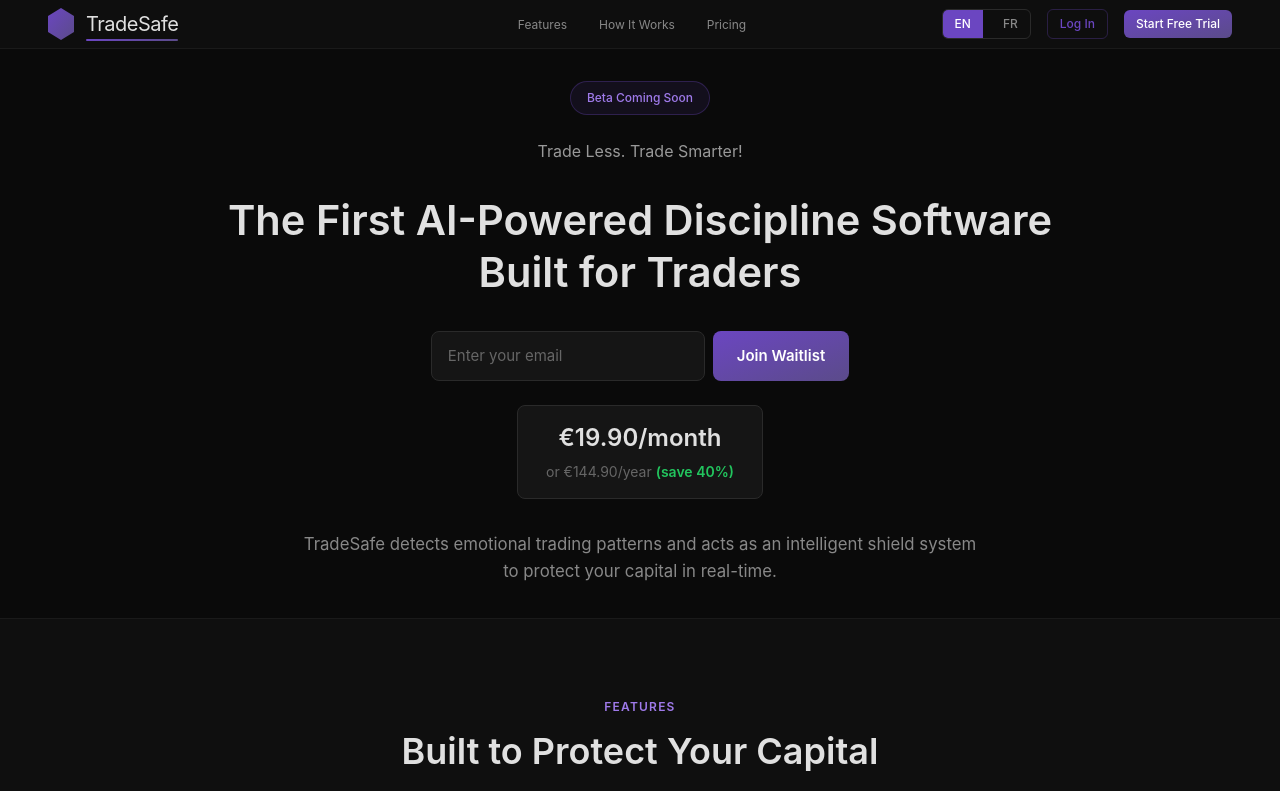
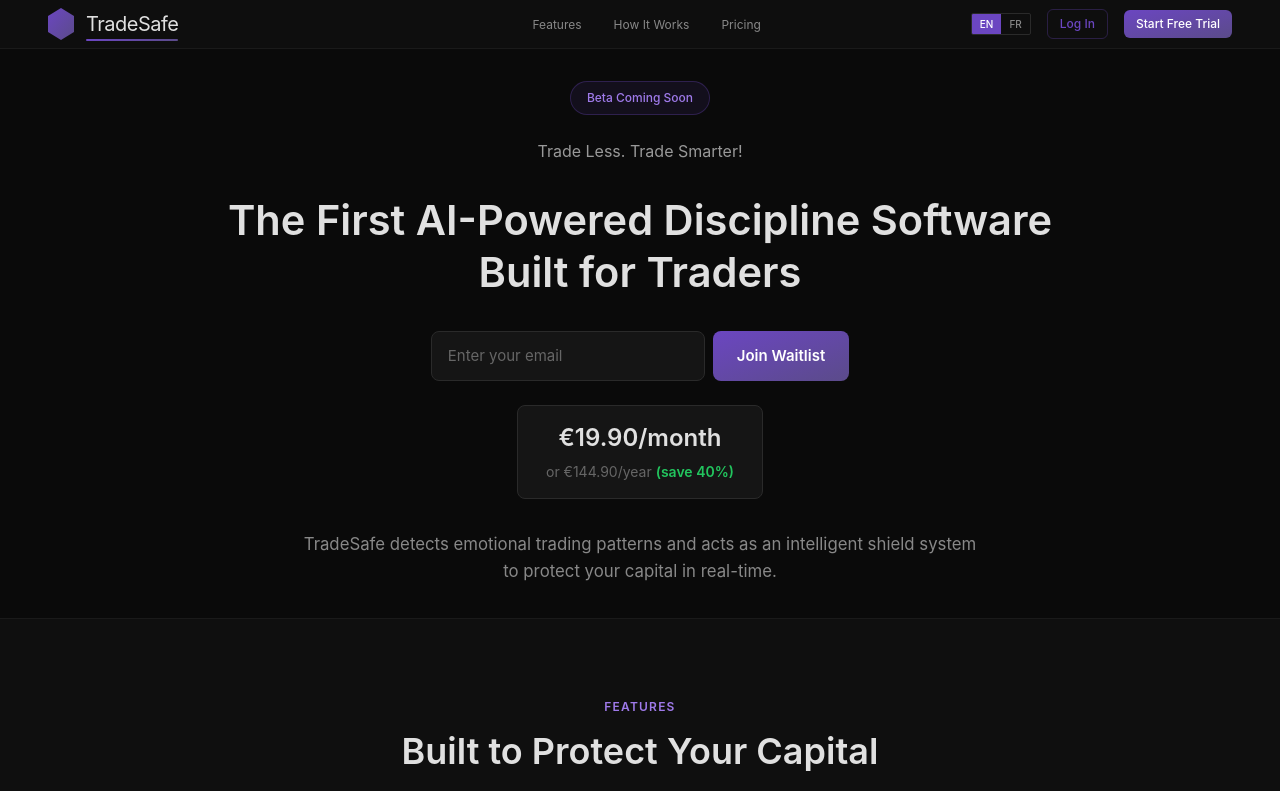
Before and after one commit to Trade-Safe/tradesafe-landing, a Next.js app: page / in a window 1280 px wide. Shown: the top 791 px of the page. Built offline with nearby package versions, Linux system fonts and the light colour scheme.

Commit message:
Style: reduce language switcher size for more discreet appearance

```diff
--- a/components/LanguageSwitcher.tsx
+++ b/components/LanguageSwitcher.tsx
@@ -20,10 +20,10 @@
   }
 
   return (
-    <div className="flex items-center gap-2 border border-[#2a2a2a] rounded-md overflow-hidden">
+    <div className="flex items-center gap-0 border border-[#2a2a2a] rounded-sm overflow-hidden">
       <button
         onClick={() => switchLanguage('en')}
-        className={`px-3 py-1.5 text-xs font-medium transition-all ${
+        className={`px-2 py-0.5 text-[10px] font-medium transition-all ${
           currentLang === 'en'
             ? 'bg-primary text-white'
             : 'bg-transparent text-[#888] hover:text-[#e0e0e0]'
@@ -33,7 +33,7 @@
       </button>
       <button
         onClick={() => switchLanguage('fr')}
-        className={`px-3 py-1.5 text-xs font-medium transition-all ${
+        className={`px-2 py-0.5 text-[10px] font-medium transition-all ${
           currentLang === 'fr'
             ? 'bg-primary text-white'
             : 'bg-transparent text-[#888] hover:text-[#e0e0e0]'
```
